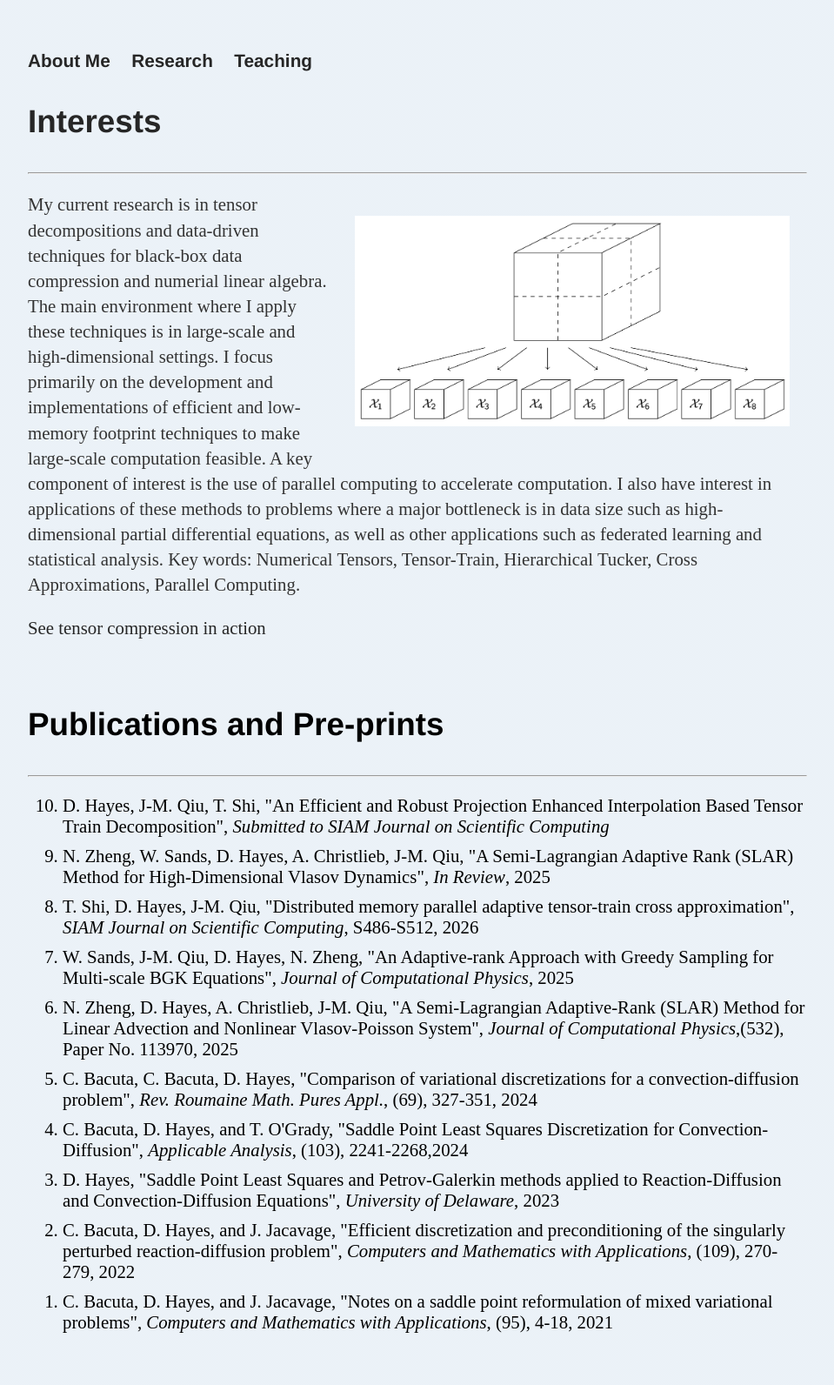
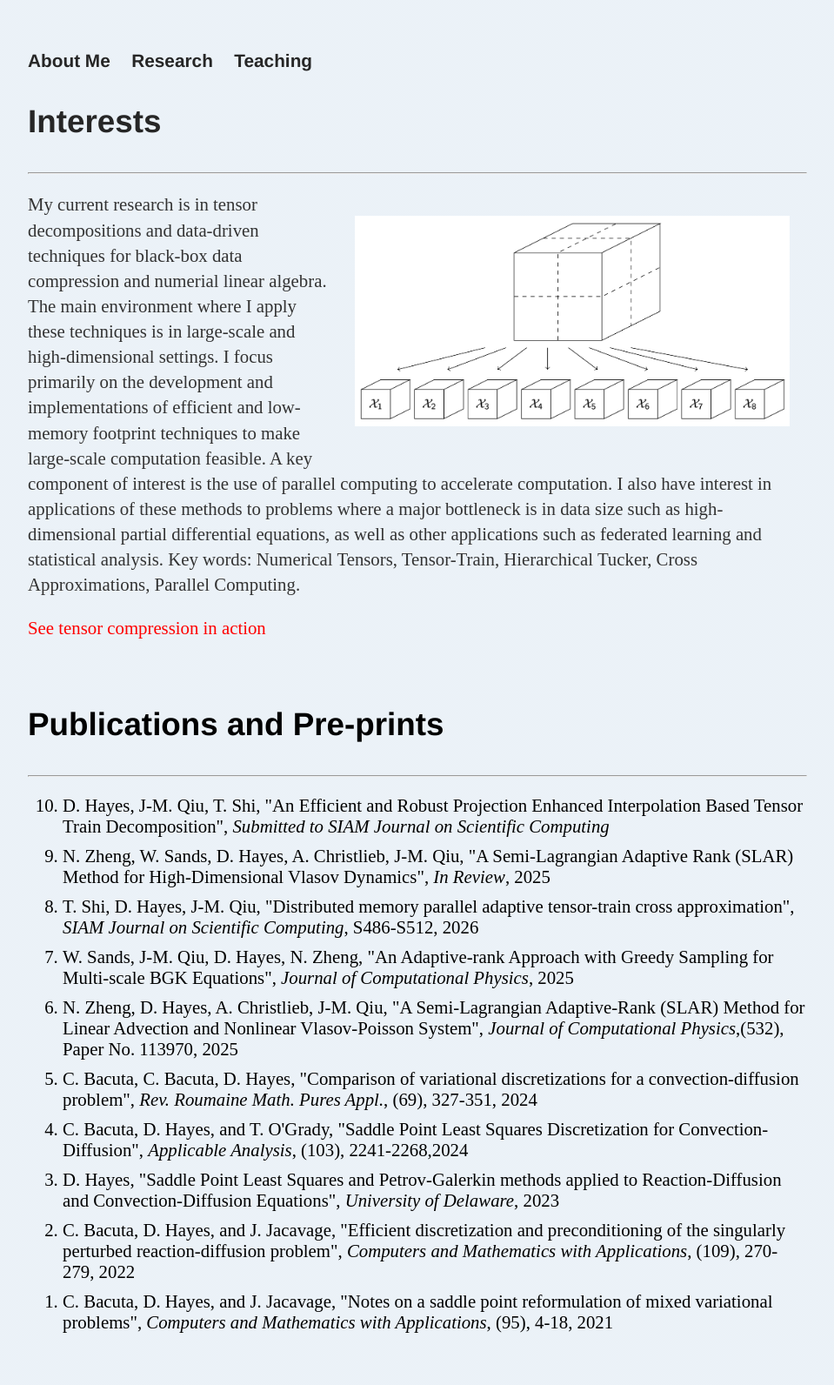
Before and after one commit to dhayes95/dhayes95.github.io, a Jekyll site: the page built from research/index.html, in a window 1280 px wide. Shown: the whole page at 87% size, without its empty margins (160-1119 px from the left). Built offline with Jekyll 4.4.1, drawn with Linux system fonts in a browser that asks for light colours.

Commit message:
Highlight tensor compression link in red

```diff
--- a/research/index.html
+++ b/research/index.html
@@ -15,7 +15,7 @@ title: Research Interest
 				Tensor-Train, Hierarchical Tucker, Cross Approximations, Parallel Computing.
 			</p>
 			<p>
-				<a href="/compression">See tensor compression in action</a>
+				<a href="/compression"><span style="color: red;">See tensor compression in action</span></a>
 			</p>
 			<br>
 			<h3>Publications and Pre-prints</h3>
```
